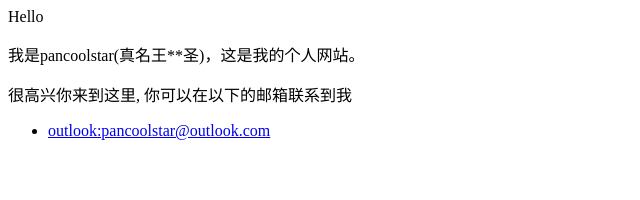
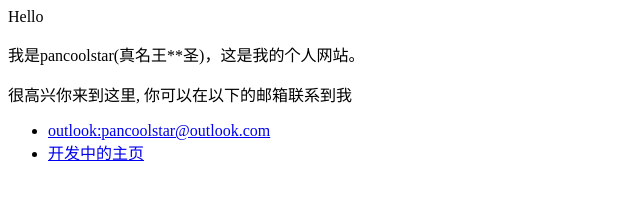
Before and after one commit to pancoolstar/pancoolstar.github.io, a plain HTML site: page Index.html in a window 1280 px wide. Shown: the whole page, without its empty margins (0-640 px from the left). Drawn offline with Linux system fonts and the light colour scheme.

Commit message:
Update Index.html

```diff
--- a/Index.html
+++ b/Index.html
@@ -4,4 +4,5 @@
 
 <ul>
   <li> <a href="https://live.com">outlook:pancoolstar@outlook.com</a> </li>
+  <li> <a href="home">开发中的主页</a> </li>
 </ul>
```
